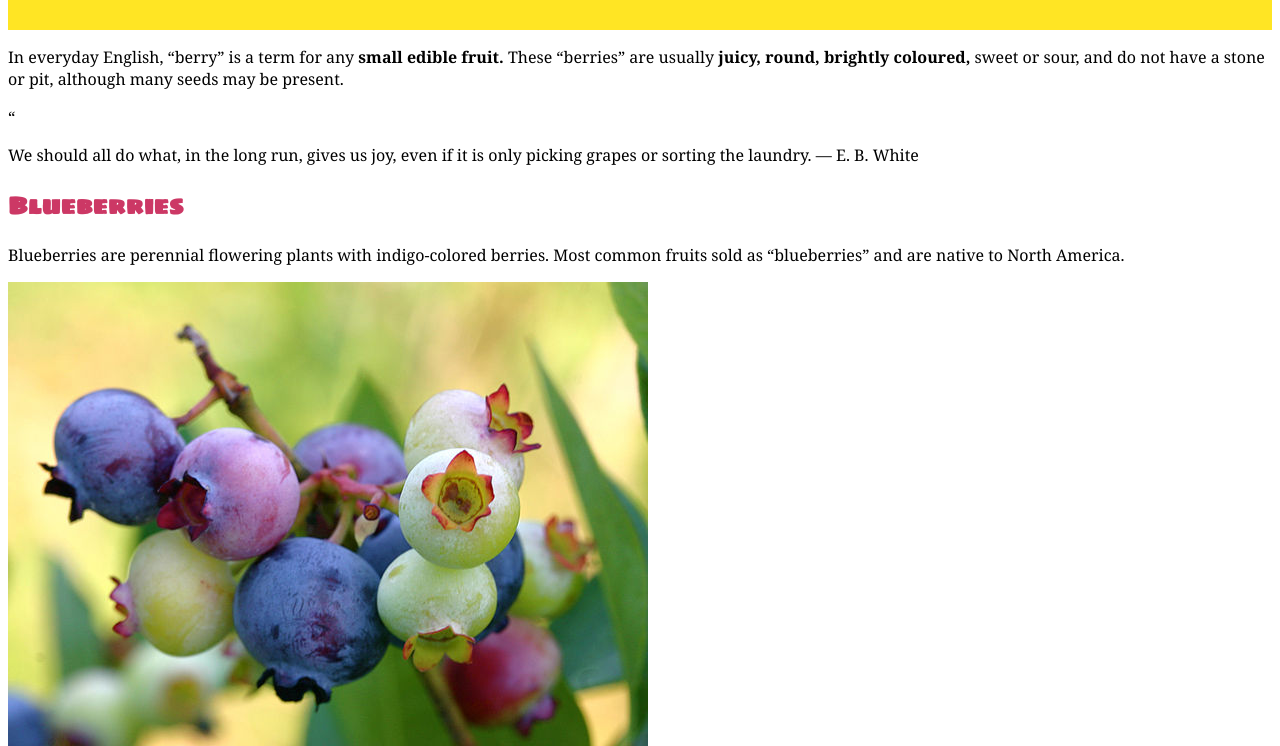
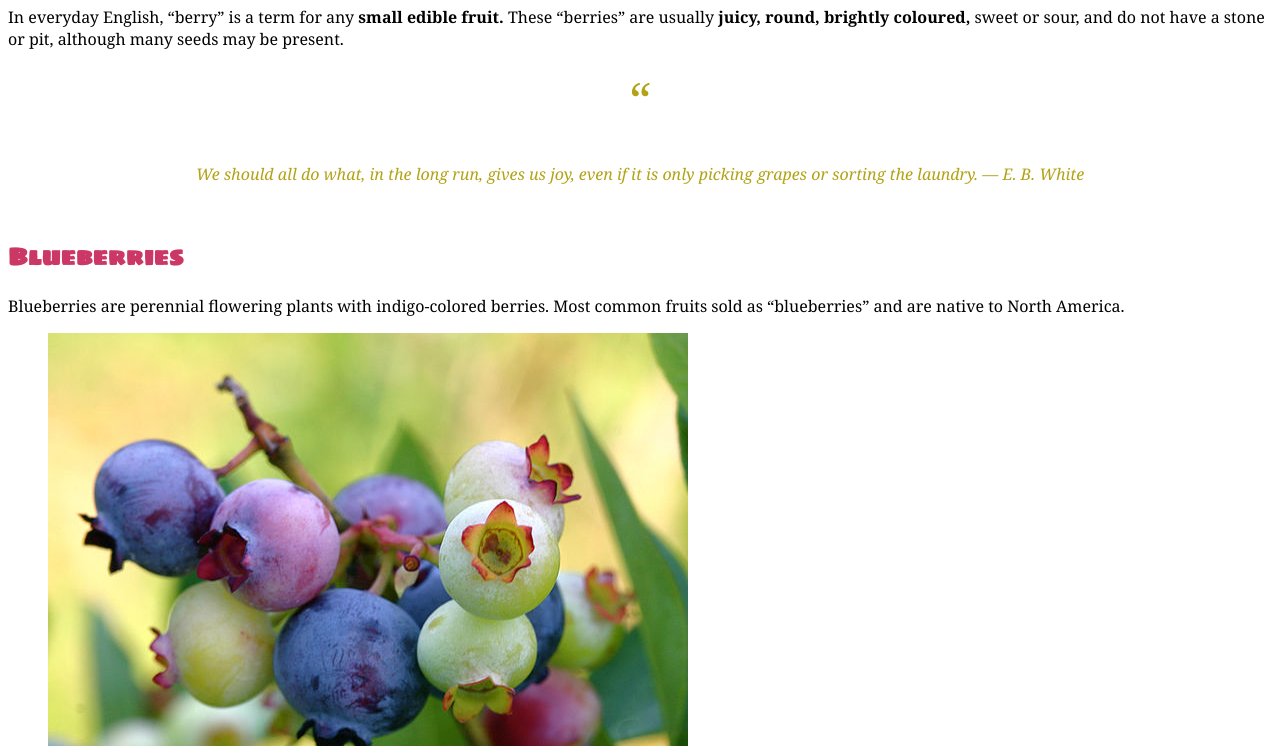
Before and after one commit to HeatherAnn/dsn1674-project-1, a plain HTML site: page index.html in a window 1280 px wide. Shown: the part 130-876 px from the top of the page. Drawn offline with Linux system fonts and the light colour scheme.

Commit message:
Styled some body text.

```diff
--- a/css/main.css
+++ b/css/main.css
@@ -1,6 +1,6 @@
 header{
   background-color: #ffe524;
-  padding: 1em;
+  padding: 0;
   margin: 0;
 }
 h1 {
@@ -51,3 +51,20 @@ dt{
 dd{
   margin: 0;
 }
+.quote{
+  font-style: italic;
+  color: #b2a215;
+  text-align: center;
+  margin: 0;
+  padding: 2rem;
+}
+.mark{
+  color: #b2a215;
+  text-align: center;
+  font-size: 3rem;
+  margin: 0;
+  padding: 0
+}
+.grams{
+  font-style: italic;
+}
--- a/index.html
+++ b/index.html
@@ -22,20 +22,22 @@
 
 <p> In everyday English, “berry” is a term for any <b>small edible fruit.</b> These “berries” are usually <b>juicy, round, brightly coloured,</b> sweet or sour, and do not have a stone or pit, although many seeds may be present.</p>
 
-<p>“</p>
-<p>We should all do what, in the long run, gives us joy, even if it is only picking grapes or sorting the laundry.
+<p class="mark">“</p>
+<p class="quote">We should all do what, in the long run, gives us joy, even if it is only picking grapes or sorting the laundry.
 — E. B. White<p>
 
 <h2>Blueberries</h2>
 
 <p>Blueberries are perennial flowering plants with indigo-colored berries. Most common fruits sold as “blueberries” and are native to North America.</p>
 
-<img src="images/blueberries.jpg" alt="an image of blueberries.">
-<figcaption>Vaccinium corymbosum</figcaption>
+<figure>
+  <img src="images/blueberries.jpg" alt="an image of blueberries.">
+  <figcaption>Vaccinium corymbosum</figcaption>
+</figure>
 
 <h3>Nutrition information</h3>
 
-Per 100 g
+<p class="grams">Per 100 g<p/>
 
 <dl>
   <dt>Energy</dt>
@@ -49,12 +51,14 @@ Per 100 g
 <h2>Grapes</h2>
 
 <p>Grapes can be eaten raw or they can be used for making wine, jam, juice, jelly, grape seed extract, raisins, vinegar, and grape seed oil.</p>
+<figure>
   <img src="images/grapes.jpg" alt="an image of grapes.">
     <figcaption>Vitis vinifera</figcaption>
+</figure>
 
 <h3>Nutrition information</h3>
 
-Per 100 g
+<p class="grams">Per 100 g<p/>
 
 <dl>
 <dt>Energy</dt>
@@ -68,12 +72,14 @@ Per 100 g
 <h2>Red Currant</h2>
 
 <p>With maturity, the tart flavour of redcurrant fruit is slightly greater than its blackcurrant relative, but with the same approximate sweetness.</p>
+<figure>
   <img src="images/red-currants.jpg" alt="an image of red currants.">
     <figcaption>Ribes rubrum</figcaption>
+</figure>
 
 <h3>Nutrition information</h3>
 
-Per 100 g
+<p class="grams">Per 100 g<p/>
 <dl>
   <dt>Energy</dt>
     <dd>234 kJ</dd>
```
